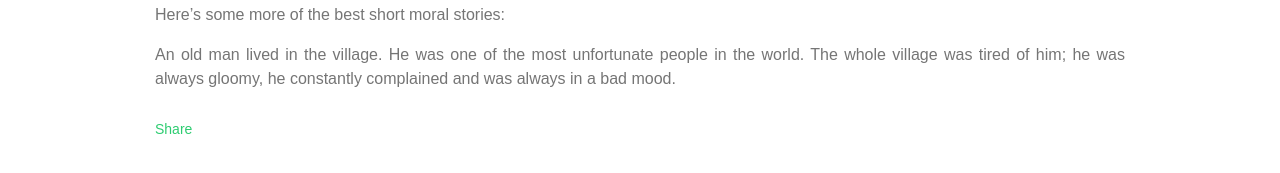
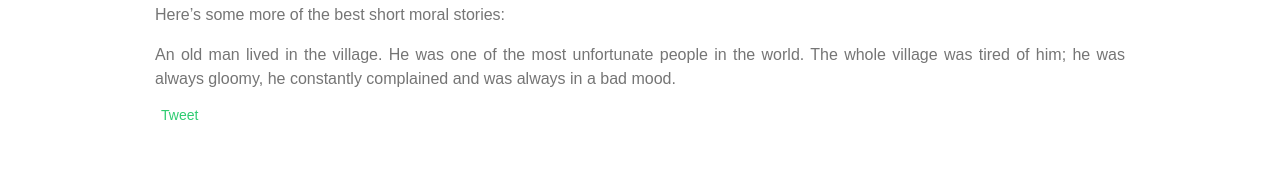
Before and after one commit to kbparagua/blog, a Jekyll site: the page built from _posts/2019-07-12-test-post-3.md, in a window 1280 px wide. Shown: the part 319-492 px from the top of the page. Built offline with Jekyll 4.4.1, drawn with Linux system fonts in a browser that asks for light colours; nearby versions of some CDN libraries; comment, search, counter and statistics services are not loaded.

Commit message:
social buttons

```diff
--- /dev/null
+++ b/_includes/external_javascripts.html
@@ -0,0 +1,24 @@
+<script src="https://cdnjs.cloudflare.com/ajax/libs/jquery/3.4.1/jquery.min.js"></script>
+<script src="https://kit.fontawesome.com/d920580c2e.js"></script>
+
+<script>
+  window.twttr = (function(d, s, id) {
+    var js, fjs = d.getElementsByTagName(s)[0],
+      t = window.twttr || {};
+    if (d.getElementById(id)) return t;
+    js = d.createElement(s);
+    js.id = id;
+    js.src = "https://platform.twitter.com/widgets.js";
+    fjs.parentNode.insertBefore(js, fjs);
+
+    t._e = [];
+    t.ready = function(f) {
+      t._e.push(f);
+    };
+
+    return t;
+  }(document, "script", "twitter-wjs"));
+</script>
+
+<script async defer crossorigin="anonymous" src="https://connect.facebook.net/en_US/sdk.js#xfbml=1&version=v3.3&appId=911200055899024&autoLogAppEvents=1"></script>
+<div id="fb-root"></div>
--- /dev/null
+++ b/_includes/share_post.html
@@ -0,0 +1,21 @@
+<div class="post-social-buttons">
+  <div class="fb-share-button social-btn"
+    data-href="{{ site.url }}/{{ page.url }}"
+    data-layout="button"
+    data-size="large">
+  </div>
+
+  <a class="twitter-share-button social-btn"
+    href="https://twitter.com/intent/tweet?text={{ page.title }}"
+    data-size="large">Tweet</a>
+</div>
+
+<style>
+  .post-social-buttons {
+    display: flex;
+  }
+
+  .post-social-buttons > * {
+    margin-right: 6px;
+  }
+</style>
--- a/_layouts/default.html
+++ b/_layouts/default.html
@@ -7,16 +7,11 @@
     <link rel="stylesheet" href="/assets/css/normalize.css">
     <link rel="stylesheet" href="/assets/css/main.css">
     <link href="https://fonts.googleapis.com/css?family=Montserrat|Open+Sans&display=swap" rel="stylesheet">
-    <script src="https://kit.fontawesome.com/d920580c2e.js"></script>
-    <script src="https://cdnjs.cloudflare.com/ajax/libs/jquery/3.4.1/jquery.min.js"></script>
   </head>
   <body>
+    {% include external_javascripts.html %}
     {% include reset_scroll.html %}
-    <div id="fb-root"></div>
-    <script async defer crossorigin="anonymous" src="https://connect.facebook.net/en_US/sdk.js#xfbml=1&version=v3.3&appId=911200055899024&autoLogAppEvents=1"></script>
     {% include header.html %}
-    <div id="content" class="main-column">
-      {{ content }}
-    </div>
+    <div id="content" class="main-column">{{ content }}</div>
   </body>
 </html>
--- a/_layouts/post.html
+++ b/_layouts/post.html
@@ -8,10 +8,7 @@ layout: default
   {% assign tags = page.tags %}
   {% include post_details.html date=date tags=tags %}
   {{ content }}
-
-  <div class="social-buttons">
-    <div class="fb-share-button" data-href="https://developers.facebook.com/docs/plugins/" data-layout="button" data-size="large"><a target="_blank" href="https://www.facebook.com/sharer/sharer.php?u=https%3A%2F%2Fdevelopers.facebook.com%2Fdocs%2Fplugins%2F&amp;src=sdkpreparse" class="fb-xfbml-parse-ignore">Share</a></div>
-  </div>
+  {% include share_post.html %}
 
   <div class="fb-comments" data-href="{{ site.url }}/{{ page.url }}" data-width="100%" data-numposts="5" data-colorscheme="dark"></div>
 </div>
```
